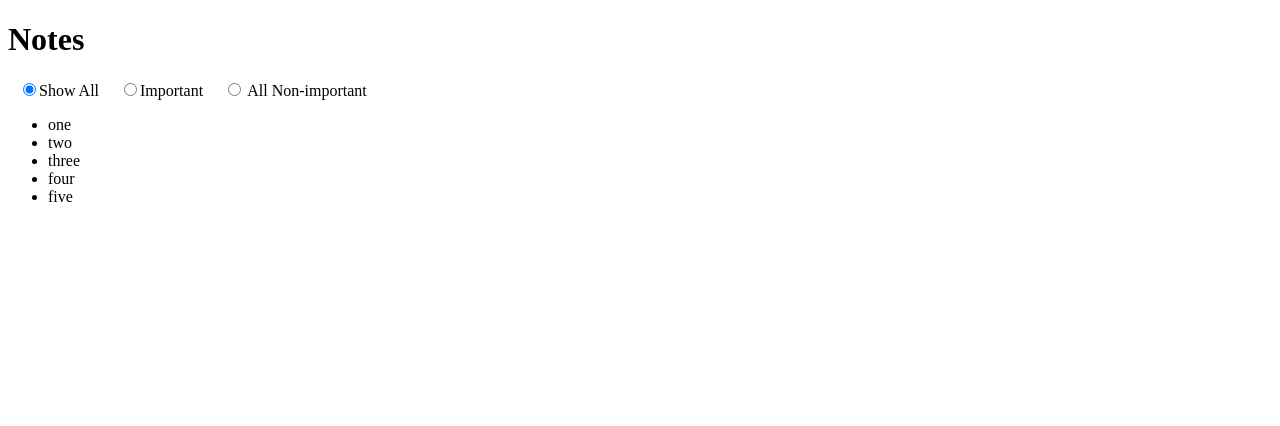
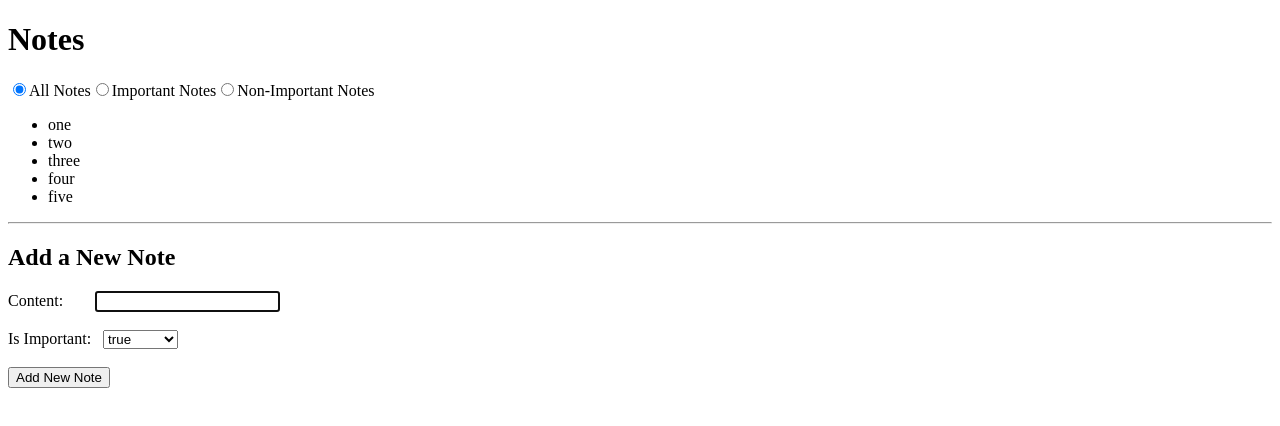
Before and after one commit to DarvinDheena/ReactSession-ReactClass, a React (Vite) app: page / in a window 1280 px wide. Shown: the top 426 px of the page. Built offline with nearby package versions, Linux system fonts and the light colour scheme.

Commit message:
create+ Read CRUD operations

```diff
--- a/src/App.jsx
+++ b/src/App.jsx
@@ -1,73 +1,135 @@
-import React, { useEffect, useState } from 'react'
+import React, { useEffect, useRef, useState } from 'react';
 
 function App(props) {
 
-  const padding ={
-    padding :  10 ,
+  // define states
+  const [notes, setNotes] = useState(props.notes);
+  const [showStatus, setShowStatus] = useState('all');
+
+  // states for adding new note form
+  const [newNoteContent, setNewNoteContent] = useState('');
+  const [newNoteImportant, setNewNoteImportant] = useState('');
+
+
+  const newNoteContentRef = useRef(null);
+
+  useEffect(() => {
+    newNoteContentRef.current.focus();
+  }, []);
+
+  const addNote = (event) => {
+    event.preventDefault();
+
+    // create a new note object
+    let noteObject = {
+      id: notes.length + 1,
+      content: newNoteContent,
+      important: newNoteImportant === 'true',
+    }
+
+    setNotes(notes.concat(noteObject));
+
+    // clear the inputs
+    setNewNoteContent('');
+    setNewNoteImportant('');
+
+    newNoteContentRef.current.focus();
   }
 
-  const [ notes,setNotes] = useState( props.notes);
-  const [ showStatus, setShowStatus] = useState('all')
-
-  const handleStatusChange = (event)=>{
-    setShowStatus(event.target.value)
+  const handleStatusChange = (event) => {
+    // console.log(event.target.value);
+    setShowStatus(event.target.value);
   }
 
-  const filterdNotes = (notes,showStatus)=>{
-    switch (showStatus){
-      case  'all' : return notes
-      case 'imp' : return notes.filter(note => note.important=== true)
-      case 'non-imp' : return notes.filter(note=>note.important === false)
-     }
+  let filterNotes = (notes, showStatus) => {
+    switch (showStatus) {
+      case 'all':
+        return notes;
+      case 'imp':
+        return notes.filter(note => note.important === true);
+      case 'nonimp':
+        return notes.filter(note => note.important === false);
+    }
   }
 
-  const notesFiltered = filterdNotes(notes,showStatus);
-  console.log(notesFiltered);
+  const notesFiltered = filterNotes(notes, showStatus);
+
   return (
     <div>
       <h1>Notes</h1>
-      <label style={ padding }>
+
+      <label>
         <input
           type='radio'
           name='filter'
-          onChange={ handleStatusChange}
-          value= 'all'
-          checked={showStatus==='all'}
+          onChange={handleStatusChange}
+          value='all'
+          checked={showStatus === 'all'}
         />
-      Show All
-      </label >
-      <label style={ padding }>
+        All Notes
+      </label>
+
+      <label>
         <input
           type='radio'
           name='filter'
-          onChange={ handleStatusChange}
+          onChange={handleStatusChange}
           value='imp'
-          checked= { showStatus === 'imp'}
+
         />
-      Important
+        Important Notes
       </label>
-      <label style={ padding }>
+
+      <label>
         <input
           type='radio'
           name='filter'
-          onChange={ handleStatusChange}
-          value = 'non-imp'
-          checked= { showStatus === 'non-imp'}
-        /> All
-      Non-important
+          onChange={handleStatusChange}
+          value='nonimp'
+
+        />
+        Non-Important Notes
       </label>
-
-
 
       <ul>
         {
-          notesFiltered.map(note=>
-          <li key={ note.id }>
-            { note.content }
-            {/* { note.important ? 'yes':'no'} */}
-          </li>)
+          notesFiltered.map(note =>
+            <li key={note.id}>{ note.content }</li>
+          )
         }
       </ul>
+      <hr></hr>
+      <h2>Add a New Note</h2>
+      <form onSubmit={addNote}>
+        <label>
+          Content: &nbsp;&nbsp;&nbsp;&nbsp;&nbsp;&nbsp;&nbsp;
+          <input
+            onChange={(e) => setNewNoteContent(e.target.value)}
+            value={newNoteContent}
+            ref={newNoteContentRef}
+            required
+          />
+        </label>
+        <br /><br />
+        <label>
+          Is Important: &nbsp;&nbsp;
+          <select
+            onChange={(e) => setNewNoteImportant(e.target.value)}
+            value={newNoteImportant}
+            required
+          >
+            <option disabled>--select--</option>
+            <option>true</option>
+            <option>false</option>
+          </select>
+        </label>
+
+        <br /><br />
+
+        <button type='submit'>Add New Note</button>
+
+      </form>
+
     </div>
   )
 }
```
